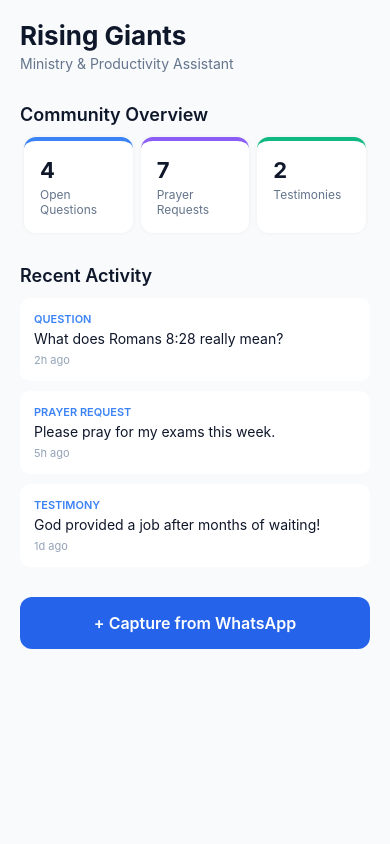
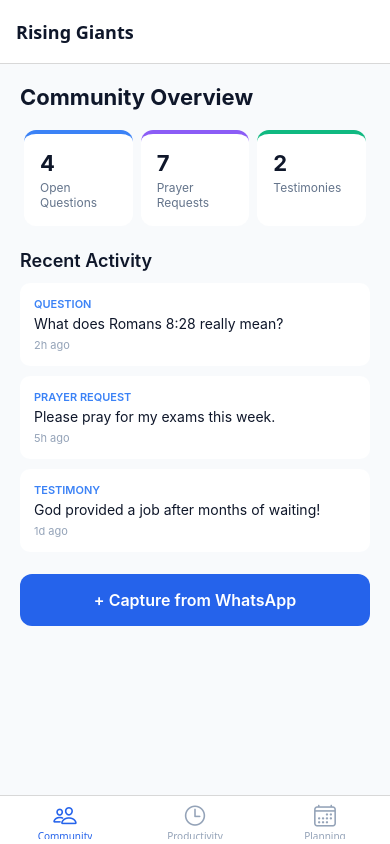
Before and after one commit to kabondoblessings93-a11y/Rising-Giants, a React Native app: screen /Community in a window 390 px wide. Built offline with nearby package versions, Linux system fonts and the light colour scheme.

Commit message:
Add three-tab navigation: Community, Productivity, Planning

```diff
--- a/App.js
+++ b/App.js
@@ -1,91 +1,39 @@
-import {
-  SafeAreaView,
-  ScrollView,
-  View,
-  Text,
-  StyleSheet,
-  TouchableOpacity,
-  StatusBar,
-} from 'react-native';
+import { NavigationContainer } from '@react-navigation/native';
+import { createBottomTabNavigator } from '@react-navigation/bottom-tabs';
+import { Ionicons } from '@expo/vector-icons';
 
-const SUMMARY = [
-  { label: 'Open Questions', value: 4, color: '#3b82f6' },
-  { label: 'Prayer Requests', value: 7, color: '#8b5cf6' },
-  { label: 'Testimonies', value: 2, color: '#10b981' },
-];
+import HomeScreen from './src/screens/HomeScreen';
+import ProductivityScreen from './src/screens/ProductivityScreen';
+import PlanningScreen from './src/screens/PlanningScreen';
 
-const RECENT_ITEMS = [
-  { type: 'Question', text: 'What does Romans 8:28 really mean?', time: '2h ago' },
-  { type: 'Prayer Request', text: 'Please pray for my exams this week.', time: '5h ago' },
-  { type: 'Testimony', text: 'God provided a job after months of waiting!', time: '1d ago' },
-];
+const Tab = createBottomTabNavigator();
 
 export default function App() {
   return (
-    <SafeAreaView style={styles.container}>
-      <StatusBar barStyle="dark-content" />
-      <ScrollView contentContainerStyle={styles.scroll}>
-        <Text style={styles.title}>Rising Giants</Text>
-        <Text style={styles.subtitle}>Ministry & Productivity Assistant</Text>
-
-        <Text style={styles.sectionTitle}>Community Overview</Text>
-        <View style={styles.row}>
-          {SUMMARY.map((item) => (
-            <View key={item.label} style={[styles.card, { borderTopColor: item.color }]}>
-              <Text style={styles.cardValue}>{item.value}</Text>
-              <Text style={styles.cardLabel}>{item.label}</Text>
-            </View>
-          ))}
-        </View>
-
-        <Text style={styles.sectionTitle}>Recent Activity</Text>
-        {RECENT_ITEMS.map((item, i) => (
-          <View key={i} style={styles.listItem}>
-            <Text style={styles.itemType}>{item.type}</Text>
-            <Text style={styles.itemText}>{item.text}</Text>
-            <Text style={styles.itemTime}>{item.time}</Text>
-          </View>
-        ))}
-
-        <TouchableOpacity style={styles.button}>
-          <Text style={styles.buttonText}>+ Capture from WhatsApp</Text>
-        </TouchableOpacity>
-      </ScrollView>
-    </SafeAreaView>
+    <NavigationContainer>
+      <Tab.Navigator
+        screenOptions={({ route }) => ({
+          tabBarActiveTintColor: '#2563eb',
+          tabBarInactiveTintColor: '#94a3b8',
+          headerStyle: { backgroundColor: '#fff' },
+          headerTitleStyle: { color: '#0f172a', fontWeight: '700' },
+          tabBarIcon: ({ color, size }) => {
+            let iconName;
+            if (route.name === 'Community') iconName = 'people-outline';
+            else if (route.name === 'Productivity') iconName = 'time-outline';
+            else if (route.name === 'Planning') iconName = 'calendar-outline';
+            return <Ionicons name={iconName} size={size} color={color} />;
+          },
+        })}
+      >
+        <Tab.Screen
+          name="Community"
+          component={HomeScreen}
+          options={{ headerTitle: 'Rising Giants' }}
+        />
+        <Tab.Screen name="Productivity" component={ProductivityScreen} />
+        <Tab.Screen name="Planning" component={PlanningScreen} />
+      </Tab.Navigator>
+    </NavigationContainer>
   );
 }
-
-const styles = StyleSheet.create({
-  container: { flex: 1, backgroundColor: '#f8fafc' },
-  scroll: { padding: 20 },
-  title: { fontSize: 26, fontWeight: '700', color: '#0f172a' },
-  subtitle: { fontSize: 14, color: '#64748b', marginTop: 4, marginBottom: 24 },
-  sectionTitle: { fontSize: 18, fontWeight: '600', color: '#0f172a', marginBottom: 12, marginTop: 8 },
-  row: { flexDirection: 'row', justifyContent: 'space-between', marginBottom: 24 },
-  card: {
-    flex: 1,
-    backgroundColor: '#fff',
-    padding: 16,
-    marginHorizontal: 4,
-    borderRadius: 12,
-    borderTopWidth: 4,
-    shadowColor: '#000',
-    shadowOpacity: 0.05,
-    shadowRadius: 4,
-    elevation: 2,
-  },
-  cardValue: { fontSize: 22, fontWeight: '700', color: '#0f172a' },
-  cardLabel: { fontSize: 12, color: '#64748b', marginTop: 4 },
-  listItem: { backgroundColor: '#fff', padding: 14, borderRadius: 10, marginBottom: 10 },
-  itemType: { fontSize: 11, color: '#3b82f6', fontWeight: '600', textTransform: 'uppercase' },
-  itemText: { fontSize: 14, color: '#0f172a', marginTop: 4 },
-  itemTime: { fontSize: 11, color: '#94a3b8', marginTop: 6 },
-  button: {
-    backgroundColor: '#2563eb',
-    padding: 16,
-    borderRadius: 12,
-    alignItems: 'center',
-    marginTop: 20,
-  },
-  buttonText: { color: '#fff', fontSize: 16, fontWeight: '600' },
-});
--- a/package.json
+++ b/package.json
@@ -9,12 +9,16 @@
   },
   "dependencies": {
     "@expo/vector-icons": "^15.0.3",
+    "@react-navigation/bottom-tabs": "^7.22.0",
+    "@react-navigation/native": "^7.5.2",
     "expo": "~54.0.37",
     "expo-status-bar": "~3.0.9",
     "react": "19.1.0",
     "react-dom": "19.1.0",
     "react-native": "0.81.5",
     "react-native-paper": "4.9.2",
+    "react-native-safe-area-context": "~5.6.0",
+    "react-native-screens": "~4.16.0",
     "react-native-web": "^0.21.0"
   },
   "private": true
--- /dev/null
+++ b/src/screens/HomeScreen.js
@@ -0,0 +1,80 @@
+import {
+  ScrollView,
+  View,
+  Text,
+  StyleSheet,
+  TouchableOpacity,
+} from 'react-native';
+
+const SUMMARY = [
+  { label: 'Open Questions', value: 4, color: '#3b82f6' },
+  { label: 'Prayer Requests', value: 7, color: '#8b5cf6' },
+  { label: 'Testimonies', value: 2, color: '#10b981' },
+];
+
+const RECENT_ITEMS = [
+  { type: 'Question', text: 'What does Romans 8:28 really mean?', time: '2h ago' },
+  { type: 'Prayer Request', text: 'Please pray for my exams this week.', time: '5h ago' },
+  { type: 'Testimony', text: 'God provided a job after months of waiting!', time: '1d ago' },
+];
+
+export default function HomeScreen() {
+  return (
+    <ScrollView style={styles.container} contentContainerStyle={styles.scroll}>
+      <Text style={styles.title}>Community Overview</Text>
+
+      <View style={styles.row}>
+        {SUMMARY.map((item) => (
+          <View key={item.label} style={[styles.card, { borderTopColor: item.color }]}>
+            <Text style={styles.cardValue}>{item.value}</Text>
+            <Text style={styles.cardLabel}>{item.label}</Text>
+          </View>
+        ))}
+      </View>
+
+      <Text style={styles.sectionTitle}>Recent Activity</Text>
+      {RECENT_ITEMS.map((item, i) => (
+        <View key={i} style={styles.listItem}>
+          <Text style={styles.itemType}>{item.type}</Text>
+          <Text style={styles.itemText}>{item.text}</Text>
+          <Text style={styles.itemTime}>{item.time}</Text>
+        </View>
+      ))}
+
+      <TouchableOpacity style={styles.button}>
+        <Text style={styles.buttonText}>+ Capture from WhatsApp</Text>
+      </TouchableOpacity>
+    </ScrollView>
+  );
+}
+
+const styles = StyleSheet.create({
+  container: { flex: 1, backgroundColor: '#f8fafc' },
+  scroll: { padding: 20 },
+  title: { fontSize: 22, fontWeight: '700', color: '#0f172a', marginBottom: 20 },
+  row: { flexDirection: 'row', justifyContent: 'space-between', marginBottom: 24 },
+  card: {
+    flex: 1,
+    backgroundColor: '#fff',
+    padding: 16,
+    marginHorizontal: 4,
+    borderRadius: 12,
+    borderTopWidth: 4,
+    elevation: 2,
+  },
+  cardValue: { fontSize: 22, fontWeight: '700', color: '#0f172a' },
+  cardLabel: { fontSize: 12, color: '#64748b', marginTop: 4 },
+  sectionTitle: { fontSize: 18, fontWeight: '600', color: '#0f172a', marginBottom: 12 },
+  listItem: { backgroundColor: '#fff', padding: 14, borderRadius: 10, marginBottom: 10 },
+  itemType: { fontSize: 11, color: '#3b82f6', fontWeight: '600', textTransform: 'uppercase' },
+  itemText: { fontSize: 14, color: '#0f172a', marginTop: 4 },
+  itemTime: { fontSize: 11, color: '#94a3b8', marginTop: 6 },
+  button: {
+    backgroundColor: '#2563eb',
+    padding: 16,
+    borderRadius: 12,
+    alignItems: 'center',
+    marginTop: 12,
+  },
+  buttonText: { color: '#fff', fontSize: 16, fontWeight: '600' },
+});
--- /dev/null
+++ b/src/screens/PlanningScreen.js
@@ -0,0 +1,38 @@
+import { ScrollView, View, Text, StyleSheet } from 'react-native';
+
+const ACTIVITIES = [
+  { name: 'Truth Tuesdays', status: 'Draft ready', color: '#3b82f6' },
+  { name: 'Faith Fridays', status: 'Awaiting approval', color: '#8b5cf6' },
+  { name: 'Ask Anything Sundays', status: 'Scheduled', color: '#10b981' },
+];
+
+export default function PlanningScreen() {
+  return (
+    <ScrollView style={styles.container} contentContainerStyle={styles.scroll}>
+      <Text style={styles.title}>Ministry Planning</Text>
+      <Text style={styles.subtitle}>
+        Recurring activities, drafts, and the week ahead.
+      </Text>
+
+      {ACTIVITIES.map((item) => (
+        <View key={item.name} style={styles.card}>
+          <View style={styles.rowBetween}>
+            <Text style={styles.cardTitle}>{item.name}</Text>
+            <Text style={[styles.badge, { color: item.color }]}>{item.status}</Text>
+          </View>
+        </View>
+      ))}
+    </ScrollView>
+  );
+}
+
+const styles = StyleSheet.create({
+  container: { flex: 1, backgroundColor: '#f8fafc' },
+  scroll: { padding: 20 },
+  title: { fontSize: 22, fontWeight: '700', color: '#0f172a' },
+  subtitle: { fontSize: 14, color: '#64748b', marginTop: 6, marginBottom: 24 },
+  card: { backgroundColor: '#fff', padding: 18, borderRadius: 12, marginBottom: 14, elevation: 2 },
+  rowBetween: { flexDirection: 'row', justifyContent: 'space-between', alignItems: 'center' },
+  cardTitle: { fontSize: 15, fontWeight: '600', color: '#0f172a' },
+  badge: { fontSize: 12, fontWeight: '600' },
+});
--- /dev/null
+++ b/src/screens/ProductivityScreen.js
@@ -0,0 +1,34 @@
+import { ScrollView, View, Text, StyleSheet } from 'react-native';
+
+export default function ProductivityScreen() {
+  return (
+    <ScrollView style={styles.container} contentContainerStyle={styles.scroll}>
+      <Text style={styles.title}>Personal Productivity</Text>
+      <Text style={styles.subtitle}>
+        Track screen time, focus sessions, and spiritual routines.
+      </Text>
+
+      <View style={styles.card}>
+        <Text style={styles.cardTitle}>Screen Time</Text>
+        <Text style={styles.cardValue}>-- h -- m</Text>
+        <Text style={styles.cardHint}>Enable Usage Access to start tracking.</Text>
+      </View>
+
+      <View style={styles.card}>
+        <Text style={styles.cardTitle}>Today's Routines</Text>
+        <Text style={styles.cardHint}>No routines configured yet.</Text>
+      </View>
+    </ScrollView>
+  );
+}
+
+const styles = StyleSheet.create({
+  container: { flex: 1, backgroundColor: '#f8fafc' },
+  scroll: { padding: 20 },
+  title: { fontSize: 22, fontWeight: '700', color: '#0f172a' },
+  subtitle: { fontSize: 14, color: '#64748b', marginTop: 6, marginBottom: 24 },
+  card: { backgroundColor: '#fff', padding: 18, borderRadius: 12, marginBottom: 14, elevation: 2 },
+  cardTitle: { fontSize: 15, fontWeight: '600', color: '#0f172a', marginBottom: 8 },
+  cardValue: { fontSize: 26, fontWeight: '700', color: '#2563eb' },
+  cardHint: { fontSize: 13, color: '#64748b', marginTop: 8 },
+});
```
Also changed, not shown: 1 other file (tests, documents, lock files or other folders).
